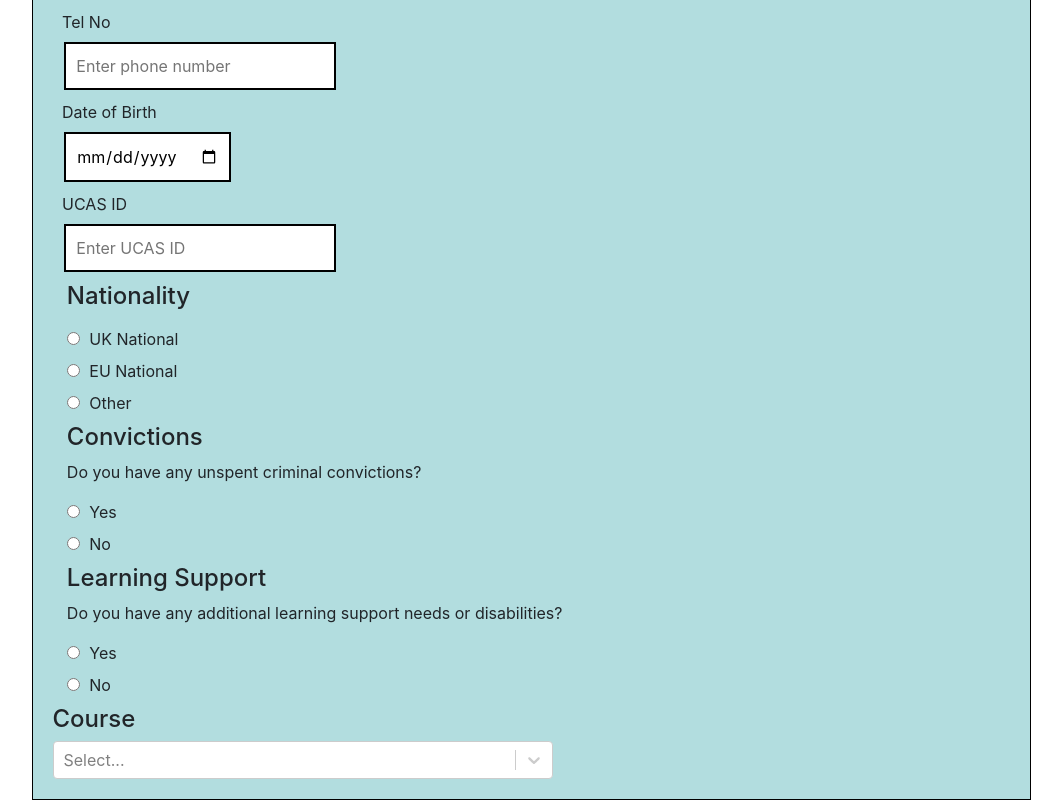
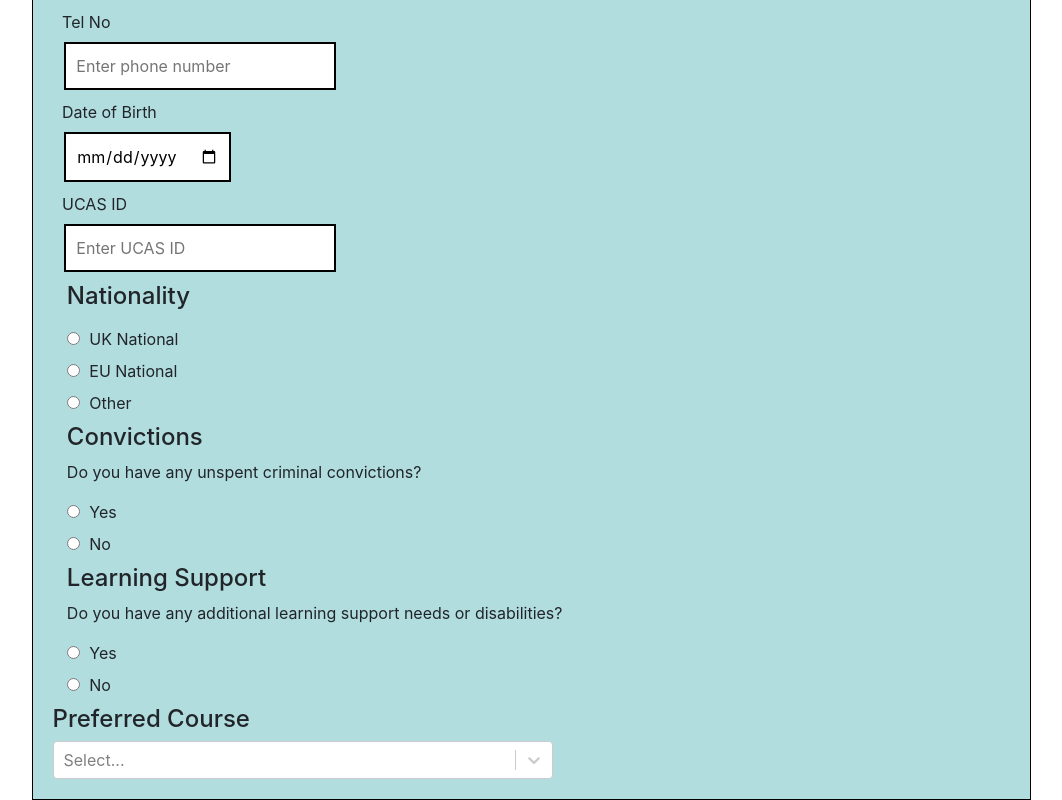
Before and after one commit to raegar/tbd-app-2020, a React (Create React App) app: page /NewApplicationPage in a window 1280 px wide. Shown: the part 696-1496 px from the top of the page, without its empty margins (109-1171 px from the left). Built offline with nearby package versions, Linux system fonts and the light colour scheme.

Commit message:
EssentialApplicantInfo - Phrasing change

```diff
--- a/src/components/EssentialApplicantInfo/EssentialApplicantInfo.js
+++ b/src/components/EssentialApplicantInfo/EssentialApplicantInfo.js
@@ -79,7 +79,7 @@ const EssentialApplicantInfo = () => {
 
             <RadioButton heading="Learning Support" options={supportOptions} name="support" subtitle="Do you have any additional learning support needs or disabilities?" />
 
-            <h4>Course</h4>
+            <h4>Preferred Course</h4>
             <DropdownMenu />
         </div>
         </div>
```
